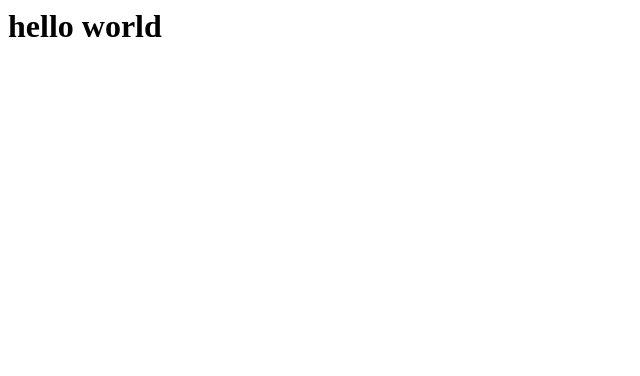
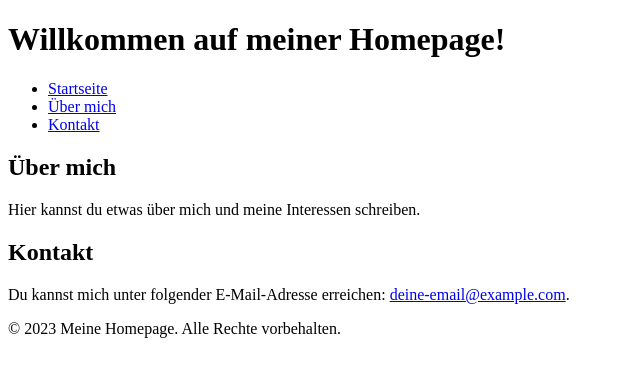
Before and after one commit to MindofFLX/felixdrees, a plain HTML site: page index.html in a window 1280 px wide. Shown: the whole page, without its empty margins (0-640 px from the left). Drawn offline with Linux system fonts and the light colour scheme.

Commit message:
index.html

```diff
--- a/index.html
+++ b/index.html
@@ -1 +1,35 @@
-<h1> hello world </h1>
+<!DOCTYPE html>
+<html>
+<head>
+  <title>Meine Homepage</title>
+</head>
+<body>
+  <header>
+    <h1>Willkommen auf meiner Homepage!</h1>
+  </header>
+
+  <nav>
+    <ul>
+      <li><a href="#">Startseite</a></li>
+      <li><a href="#">Über mich</a></li>
+      <li><a href="#">Kontakt</a></li>
+    </ul>
+  </nav>
+
+  <main>
+    <section>
+      <h2>Über mich</h2>
+      <p>Hier kannst du etwas über mich und meine Interessen schreiben.</p>
+    </section>
+
+    <section>
+      <h2>Kontakt</h2>
+      <p>Du kannst mich unter folgender E-Mail-Adresse erreichen: <a href="mailto:deine-email@example.com">deine-email@example.com</a>.</p>
+    </section>
+  </main>
+
+  <footer>
+    <p>&copy; 2023 Meine Homepage. Alle Rechte vorbehalten.</p>
+  </footer>
+</body>
+</html>
```
